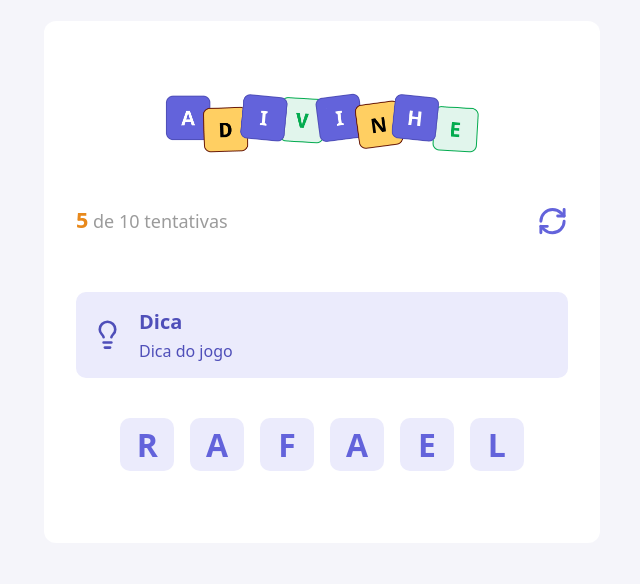
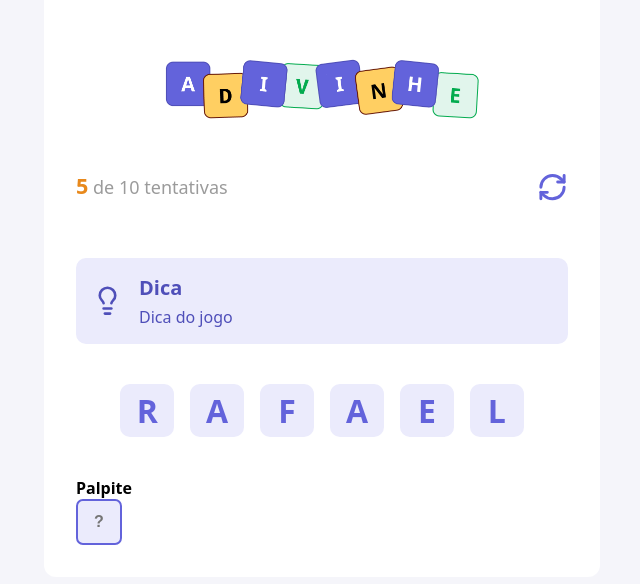
Before and after one commit to RafaDalmagro/jogo-adivinhacao, a React (Vite) app: page / in a window 1280 px wide. Shown: the part 118-702 px from the top of the page, without its empty margins (318-958 px from the left). Built offline with nearby package versions, Linux system fonts and the light colour scheme.

Commit message:
Finalizando componente de input.

```diff
--- a/src/App.tsx
+++ b/src/App.tsx
@@ -2,6 +2,7 @@ import styles from "./app.module.css";
 import { Header } from "./components/Header";
 import { Tip } from "./components/Tip";
 import { Letter } from "./components/Letter";
+import { Input } from "./components/Input";
 
 export function App() {
     function handleRestartGame() {
@@ -21,6 +22,12 @@ export function App() {
                     <Letter value="E" />
                     <Letter value="L" />
                 </div>
+
+                <h4>Palpite</h4>
+
+                <div>
+                    <Input autoFocus maxLength={1} placeholder="?" />
+                </div>
             </main>
         </div>
     );
--- /dev/null
+++ b/src/components/Input/index.tsx
@@ -0,0 +1,7 @@
+import styles from "./style.module.css";
+
+type Props = React.ComponentProps<"input">;
+
+export function Input({ ...rest }: Props) {
+    return <input className={styles.input} {...rest} />;
+}
--- /dev/null
+++ b/src/components/Input/style.module.css
@@ -0,0 +1,16 @@
+.input {
+    width: 2.87rem;
+    height: 2.87rem;
+
+    border-radius: 0.43rem;
+    background-color: #ebebfc;
+    border: 2px solid #6363db;
+    color: #6363db;
+
+    text-transform: uppercase;
+    text-align: center;
+    font-size: 1rem;
+    font-weight: 700;
+
+    outline: none;
+}
--- a/src/global.css
+++ b/src/global.css
@@ -12,7 +12,6 @@ body {
     background-color: #f5f5fa;
 
     font-family: "Noto Sans", sans-serif;
-    font-optical-sizing: auto;
 }
 
 button {
```
Lines whose indentation alone changed are shown as unchanged.
